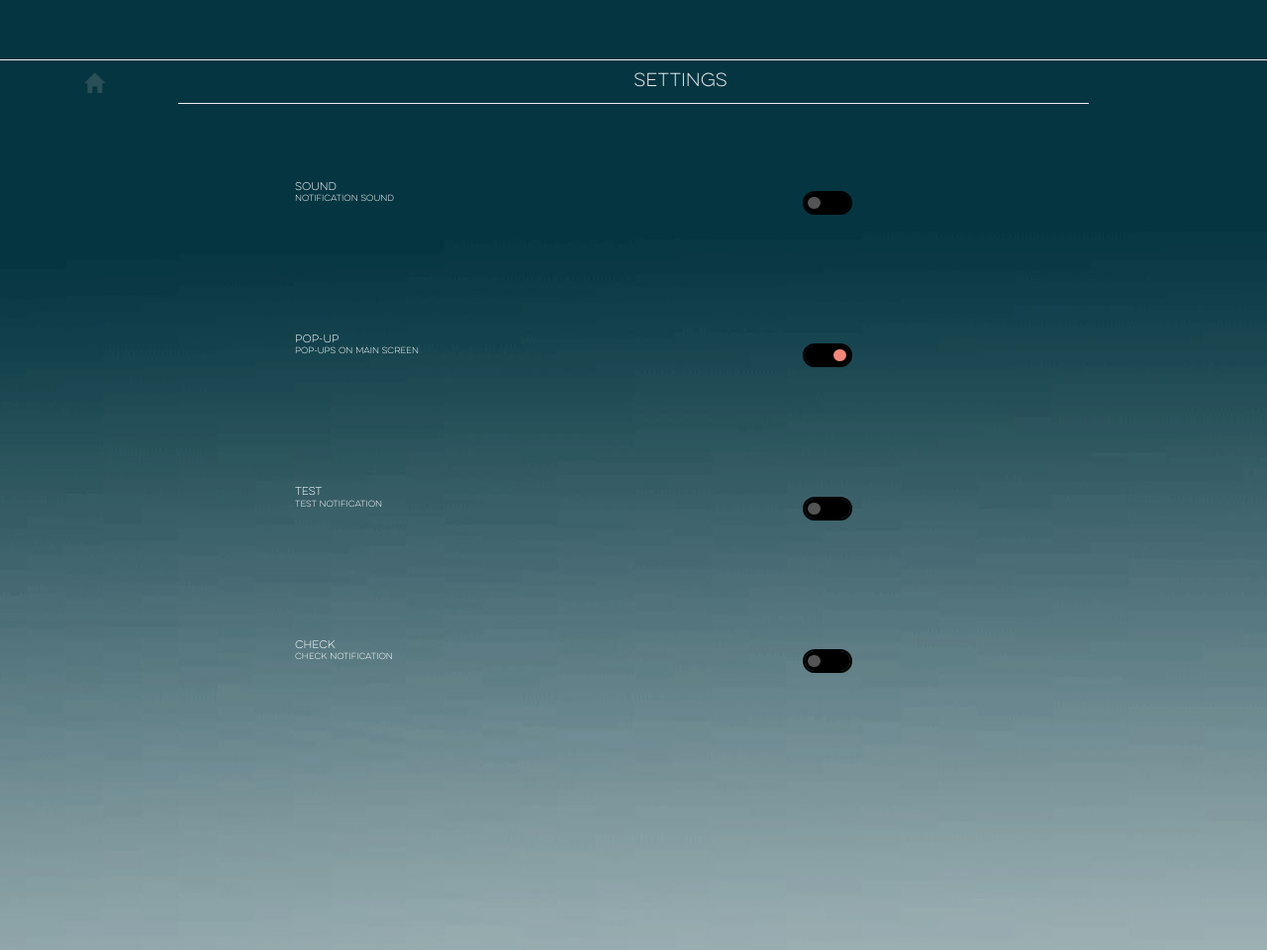
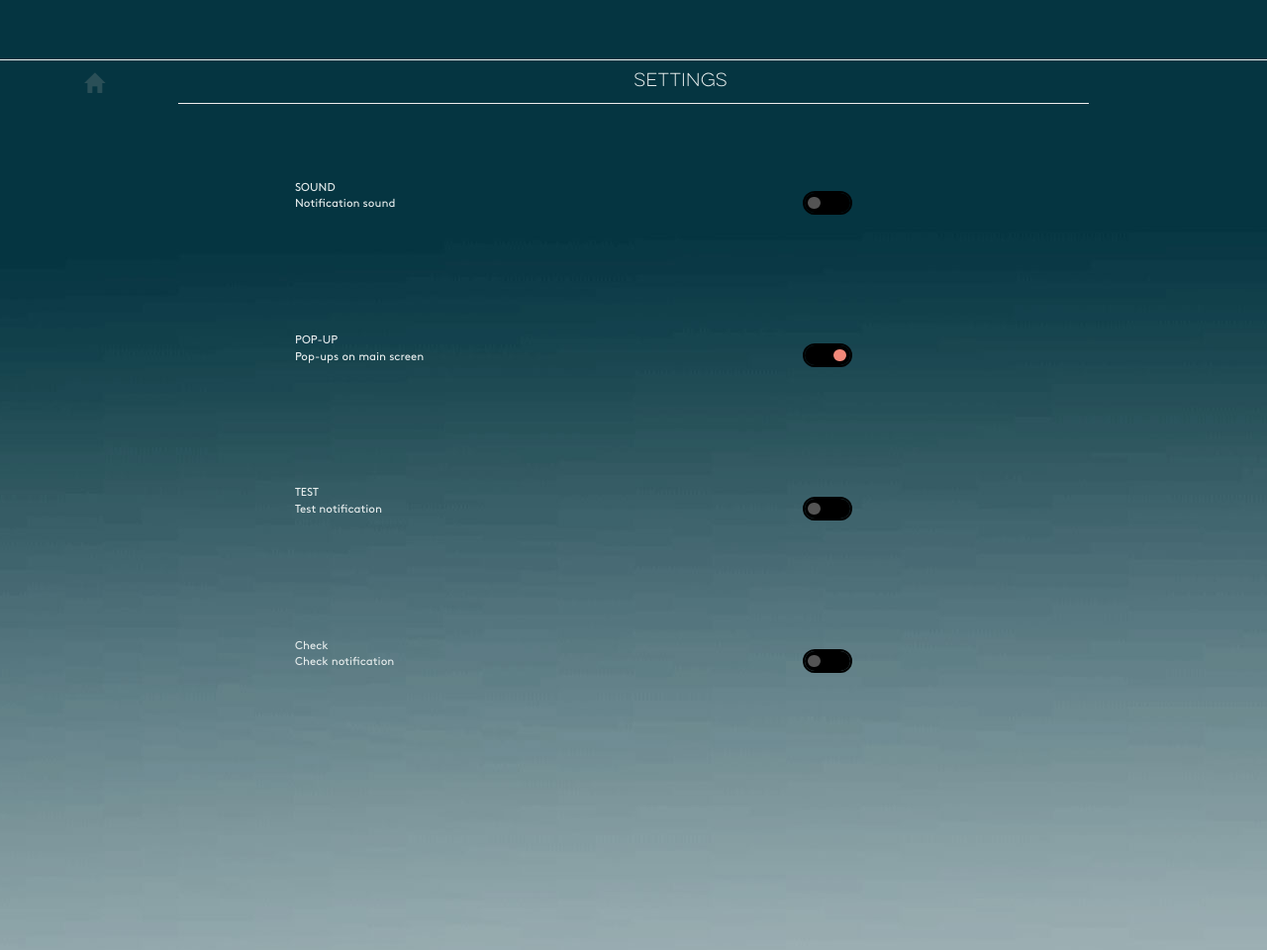
Before and after one commit to makaus/Tinderbox, a PHP site: page /settings.php in a window 1280 px wide. Shown: the whole page at 99% size. Run offline with PHP 8.4, Linux system fonts and the light colour scheme.

Commit message:
Some css changes on notification + settings - font-family etc

```diff
--- a/css/mystyle.css
+++ b/css/mystyle.css
@@ -792,8 +792,12 @@ span.text-right-span {
 	margin-left: 2%;
 	float:  left;
 	font-size: 10px;
+	color:#e7eded;
 }
-
+.time {
+	font-size:13px;
+	font-family:'Brown';
+}
 .time p
 {
 	text-transform: lowercase;
@@ -803,12 +807,14 @@ span.text-right-span {
 .person
 {
 	margin-top: 2%;
-	font-weight: bold;
+	font-family:'EvelethRegular';
+	font-size:12px;
 }
 
-.text
+.text-message
 {
-	word-break: normal;
+	font-family:'Brown';
+	font-size:12px;
 
 }
 
@@ -827,6 +833,9 @@ span.text-right-span {
 	width:  100%;
 	padding-bottom: 5%;
 	margin-top: 5%;
+	font-size:11.5px;
+	font-family:'Brown';
+	color:#e7eded;
 }
 
 /*SETTING*/
@@ -837,18 +846,6 @@ span.text-right-span {
 	width:  40%;
 	margin-left:  20%;
 }
-
-.set_name
-{
-	font-size: 10px;
-}
-
-.set_desc
-{
-	font-size: 8px;
-	word-break: break-all;
-}
-
 .set_right
 {
 	width:  10%;
--- a/notification.php
+++ b/notification.php
@@ -45,7 +45,7 @@
 						<div class="info">
 							<div class="time">2 minutes ago</div>
 							<div class="person">SUPERVISOR</div>
-							<div class="text"><p>Hello guys, Lara and Jonna will not come today because they are sick.<br />Hope things will work without them.</p></div>
+							<div class="text-message"><p>Hello guys, Lara and Jonna will not come today because they are sick.<br />Hope things will work without them.</p></div>
 						</div>
 					</div>
 
@@ -56,7 +56,7 @@
 						<div class="info">
 							<div class="time">10 minutes ago</div>
 							<div class="person">SUPERVISOR</div>
-							<div class="text"><p>Guys, don't forget your lunch.<br />Between 12:00 and 15:00.</p></div>
+							<div class="text-message"><p>Guys, don't forget your lunch.<br />Between 12:00 and 15:00.</p></div>
 						</div>
 					</div>
 
```
